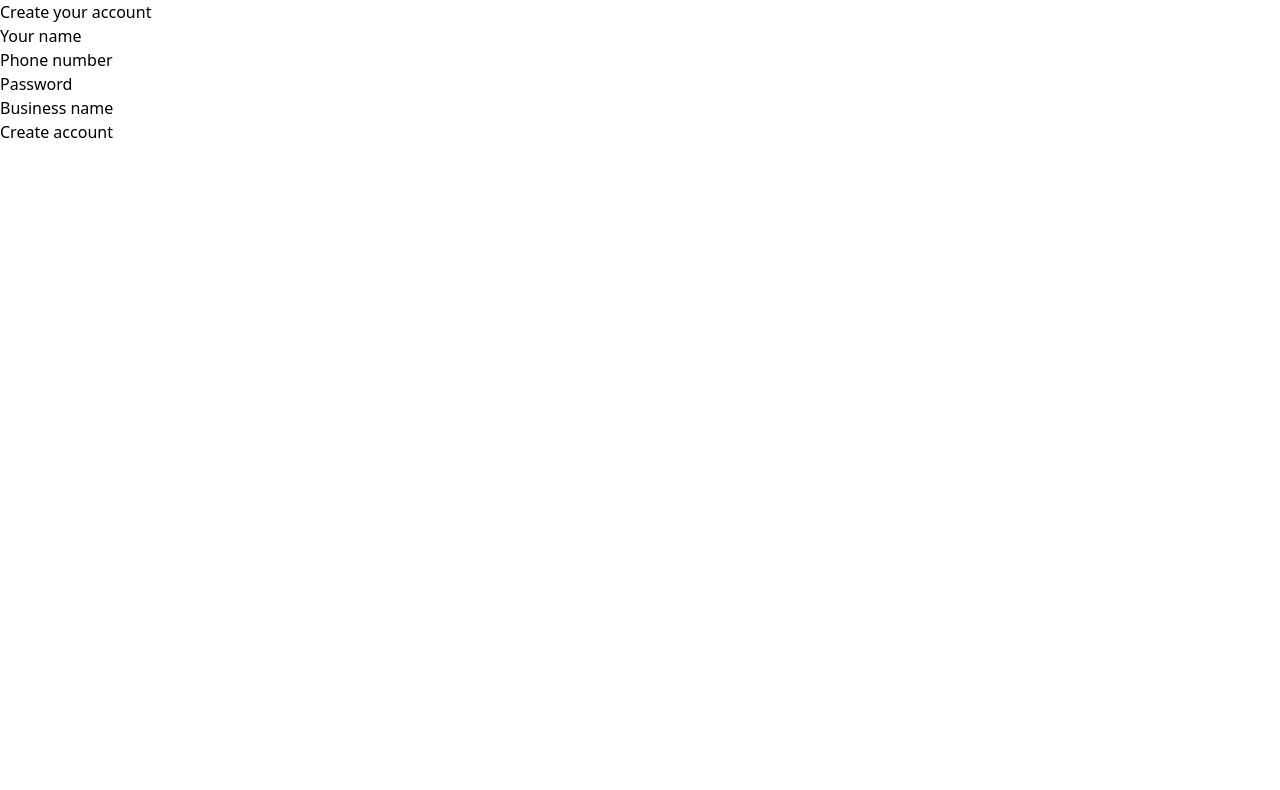
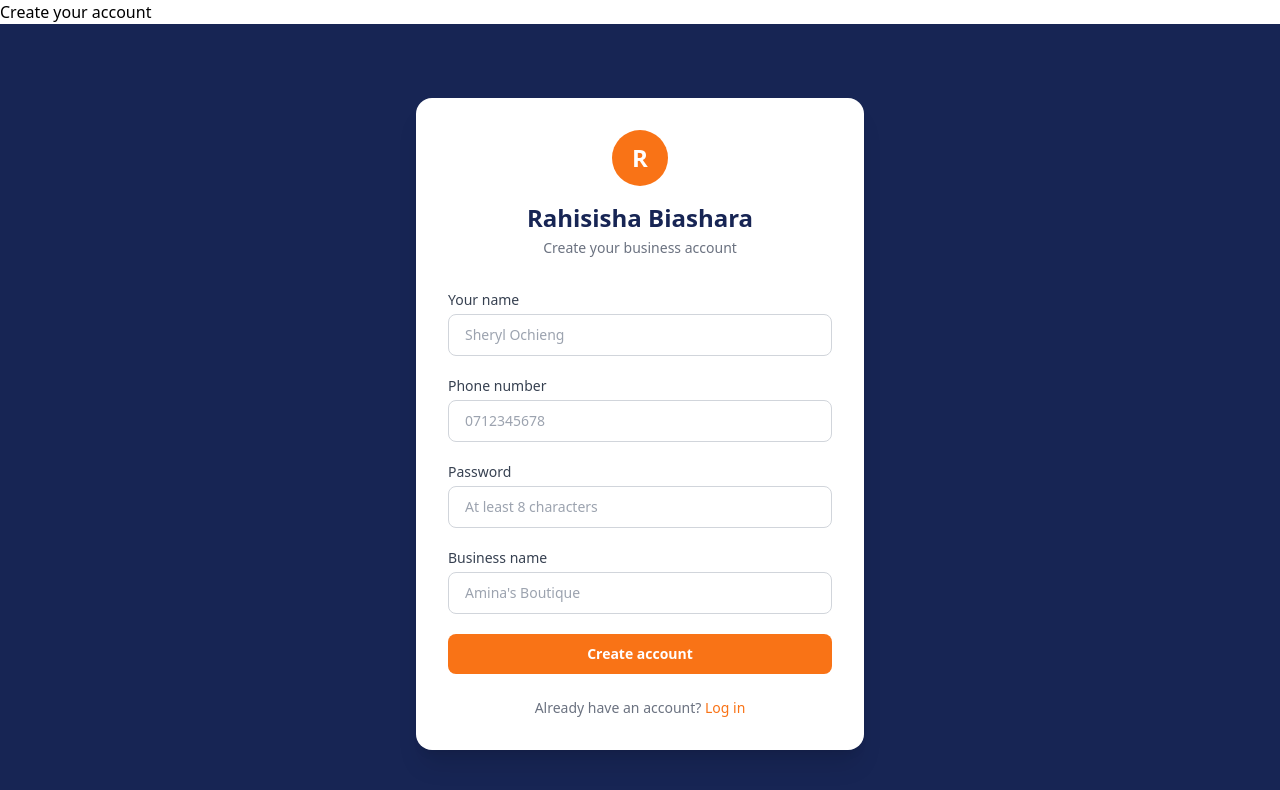
Before and after one commit to sherylochieng/Rahisisha, a Next.js app in the folder apps/web/: page /signup in a window 1280 px wide. Shown: the top 790 px of the page. Built offline with nearby package versions, Linux system fonts and the light colour scheme.

Commit message:
[Week 28 Day 3] feat(web): style signup form with Tailwind
Blue/orange/white centered card layout. Orange focus rings,
error state styling, link to login page.

```diff
--- a/apps/web/src/app/signup/SignupForm.js
+++ b/apps/web/src/app/signup/SignupForm.js
@@ -33,32 +33,101 @@ export default function SignupForm() {
   }
 
   return (
-    <form onSubmit={handleSubmit}>
-      {error && <p style={{ color: 'red' }}>{error}</p>}
+    <div className="min-h-screen bg-blue-950 flex items-center justify-center px-4">
+      <div className="bg-white rounded-2xl shadow-xl w-full max-w-md p-8">
+
+        {/* Logo area */}
+        <div className="text-center mb-8">
+          <div className="inline-flex items-center justify-center w-14 h-14 rounded-full bg-orange-500 mb-4">
+            <span className="text-white text-2xl font-bold">R</span>
+          </div>
+          <h1 className="text-2xl font-bold text-blue-950">Rahisisha Biashara</h1>
+          <p className="text-gray-500 text-sm mt-1">Create your business account</p>
+        </div>
+
+        {/* Error message */}
+        {error && (
+          <div className="bg-red-50 border border-red-200 text-red-700 rounded-lg px-4 py-3 mb-6 text-sm">
+            {error}
+          </div>
+        )}
+
+        <form onSubmit={handleSubmit} className="space-y-5">
 
           <div>
-        <label htmlFor="name">Your name</label>
-        <input id="name" name="name" type="text" required />
+            <label htmlFor="name" className="block text-sm font-medium text-gray-700 mb-1">
+              Your name
+            </label>
+            <input
+              id="name"
+              name="name"
+              type="text"
+              required
+              className="w-full border border-gray-300 rounded-lg px-4 py-2.5 text-sm focus:outline-none focus:ring-2 focus:ring-orange-500 focus:border-transparent"
+              placeholder="Sheryl Ochieng"
+            />
           </div>
 
           <div>
-        <label htmlFor="phone">Phone number</label>
-        <input id="phone" name="phone" type="tel" required />
+            <label htmlFor="phone" className="block text-sm font-medium text-gray-700 mb-1">
+              Phone number
+            </label>
+            <input
+              id="phone"
+              name="phone"
+              type="tel"
+              required
+              className="w-full border border-gray-300 rounded-lg px-4 py-2.5 text-sm focus:outline-none focus:ring-2 focus:ring-orange-500 focus:border-transparent"
+              placeholder="0712345678"
+            />
           </div>
 
           <div>
-        <label htmlFor="password">Password</label>
-        <input id="password" name="password" type="password" required />
+            <label htmlFor="password" className="block text-sm font-medium text-gray-700 mb-1">
+              Password
+            </label>
+            <input
+              id="password"
+              name="password"
+              type="password"
+              required
+              className="w-full border border-gray-300 rounded-lg px-4 py-2.5 text-sm focus:outline-none focus:ring-2 focus:ring-orange-500 focus:border-transparent"
+              placeholder="At least 8 characters"
+            />
           </div>
 
           <div>
-        <label htmlFor="tenant_name">Business name</label>
-        <input id="tenant_name" name="tenant_name" type="text" required />
+            <label htmlFor="tenant_name" className="block text-sm font-medium text-gray-700 mb-1">
+              Business name
+            </label>
+            <input
+              id="tenant_name"
+              name="tenant_name"
+              type="text"
+              required
+              className="w-full border border-gray-300 rounded-lg px-4 py-2.5 text-sm focus:outline-none focus:ring-2 focus:ring-orange-500 focus:border-transparent"
+              placeholder="Amina's Boutique"
+            />
           </div>
 
-      <button type="submit" disabled={loading}>
+          <button
+            type="submit"
+            disabled={loading}
+            className="w-full bg-orange-500 hover:bg-orange-600 disabled:bg-orange-300 text-white font-semibold rounded-lg py-2.5 text-sm transition-colors"
+          >
             {loading ? 'Creating account...' : 'Create account'}
           </button>
+
         </form>
+
+        <p className="text-center text-sm text-gray-500 mt-6">
+          Already have an account?{' '}
+          <a href="/login" className="text-orange-500 hover:underline font-medium">
+            Log in
+          </a>
+        </p>
+
+      </div>
+    </div>
   );
 }
```
Lines whose indentation alone changed are shown as unchanged.
